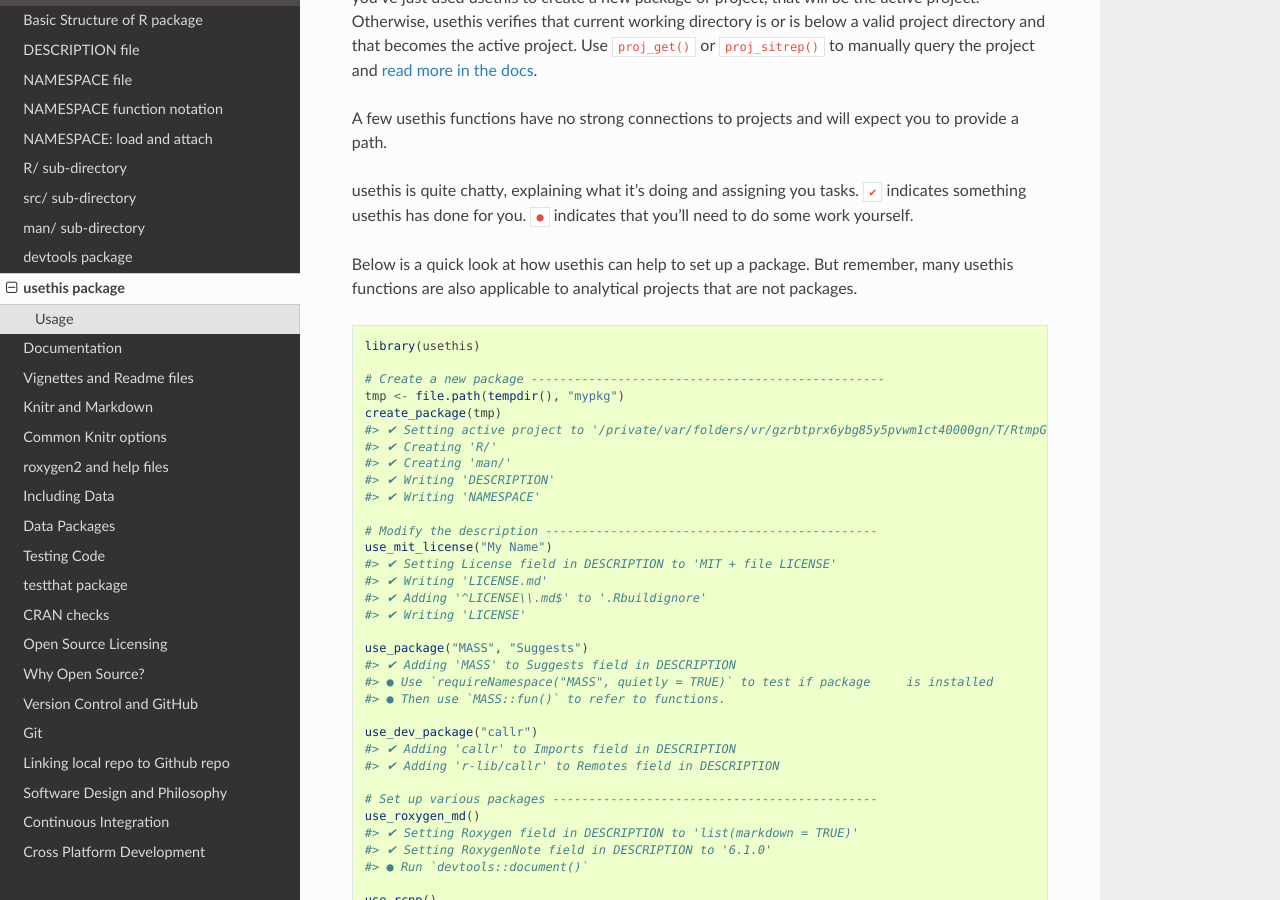
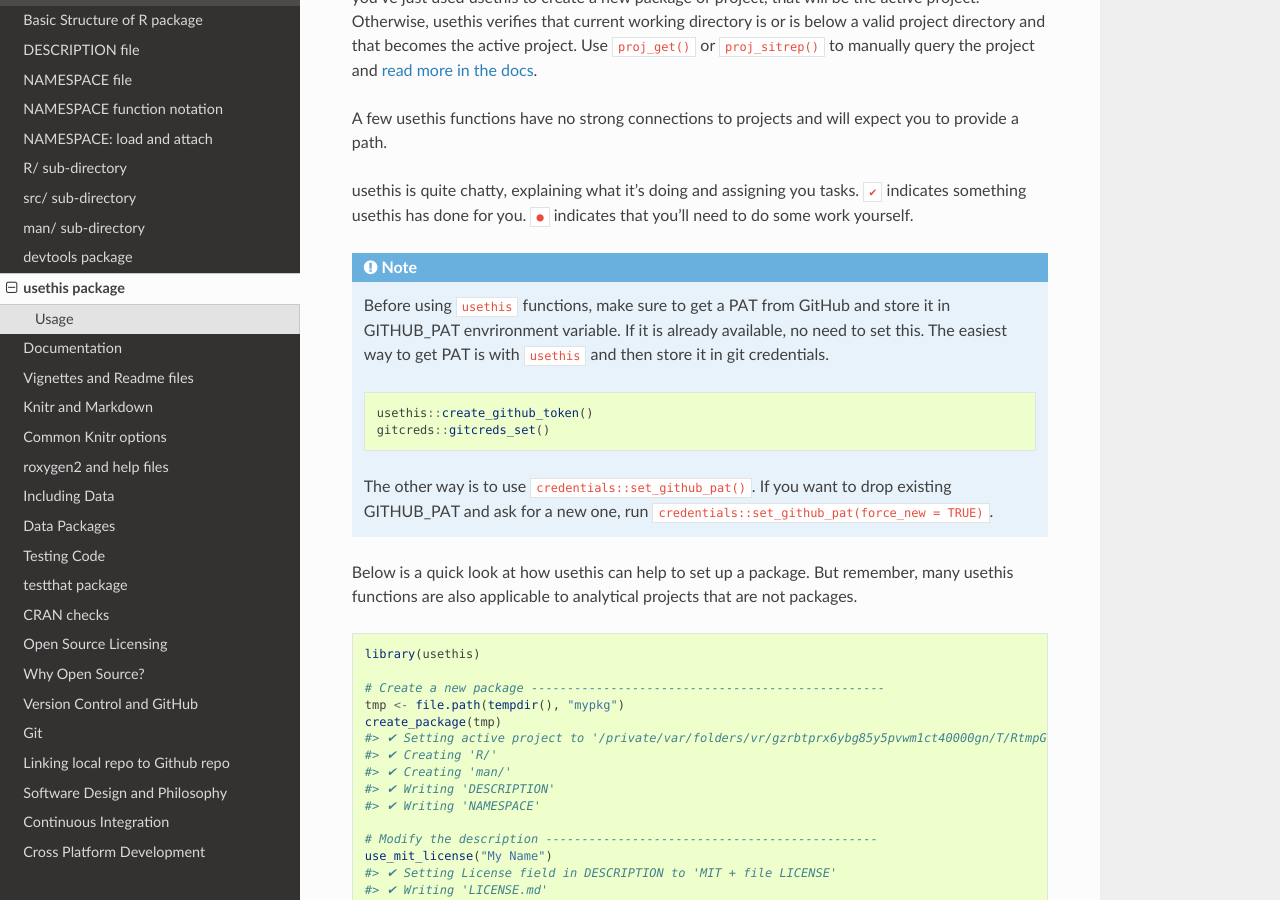
Before and after one commit to sumanstats/Building-R-packages, a Sphinx documentation site: the page built from source/usethis.rst, in a window 1280 px wide and 900 px high, scrolled down 328 px. Built offline with Sphinx 7.4.7 and the Read the Docs theme 2.0.0, drawn with Linux system fonts in a browser that asks for light colours.

Commit message:
Update usethis.rst

```diff
--- a/source/usethis.rst
+++ b/source/usethis.rst
@@ -22,6 +22,24 @@ expect you to provide a path.
 usethis is quite chatty, explaining what it’s doing and assigning you
 tasks. ``✔`` indicates something usethis has done for you. ``●`` indicates
 that you’ll need to do some work yourself.
+
+
+
+
+.. note::
+   Before using ``usethis`` functions, make sure to get a PAT from GitHub and store it in GITHUB_PAT envrironment variable.
+   If it is already available, no need to set this. The easiest way to get PAT is with ``usethis`` and then store it in git credentials.
+
+
+   .. code-block:: r
+
+       usethis::create_github_token()
+       gitcreds::gitcreds_set()
+
+   The other way is to use ``credentials::set_github_pat()``. If you want to drop existing GITHUB_PAT and ask for a new one, run
+   ``credentials::set_github_pat(force_new = TRUE)``.
+
+
 
 Below is a quick look at how usethis can help to set up a package. But
 remember, many usethis functions are also applicable to analytical
```
